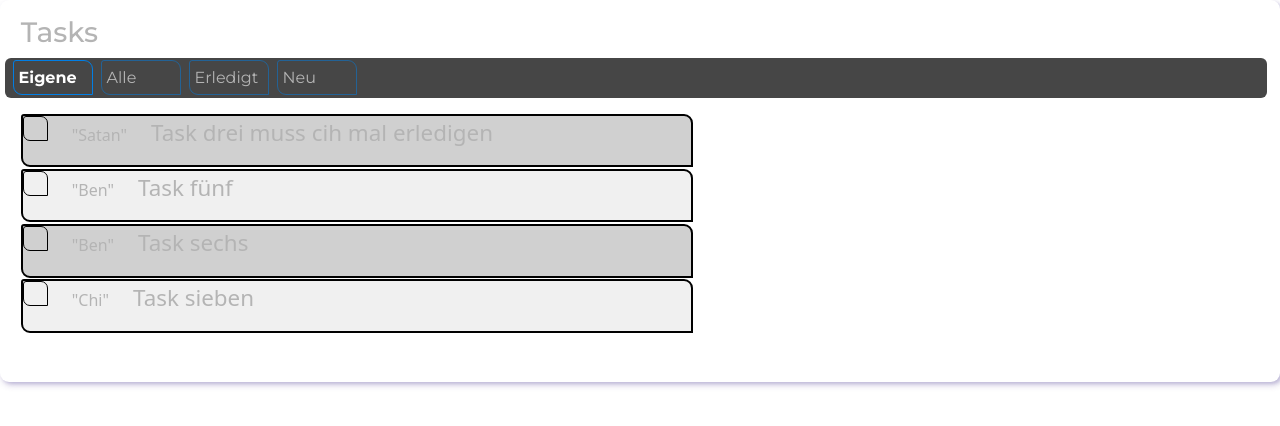
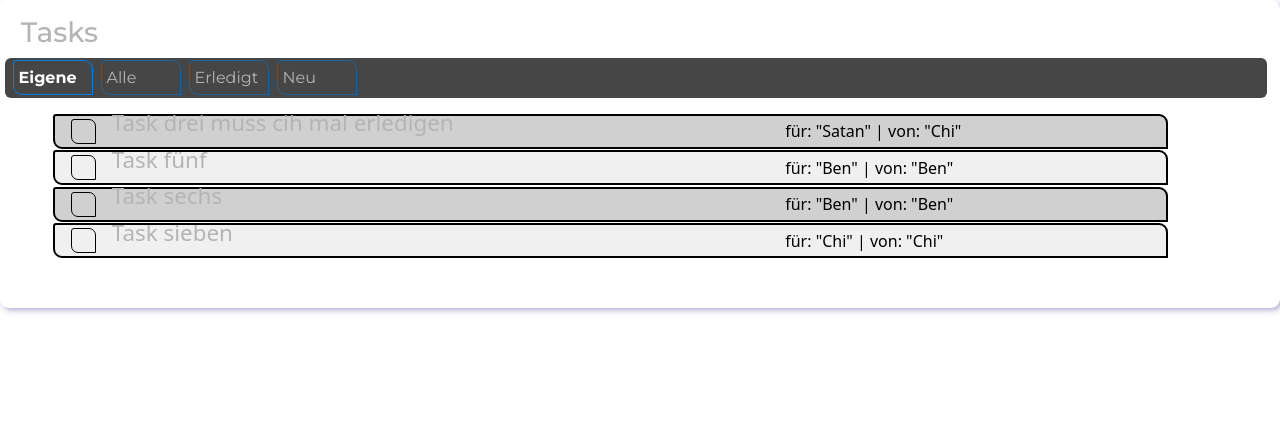
Before and after one commit to BeHinrichs/simpleCRM-Frontend, an Angular app: page /task in a window 1280 px wide. Shown: the top 426 px of the page. Built offline with nearby package versions, Linux system fonts and the light colour scheme.

Commit message:
Small Changes on Tassk-List

```diff
--- a/src/app/dashboard/models/task.models.ts
+++ b/src/app/dashboard/models/task.models.ts
@@ -1,6 +1,7 @@
 export interface Task {
   id: string;
   name: string;
+  from: string;
   title: string;
   status: string;
   checked: boolean;
--- a/src/app/dashboard/task/data/mock-data.ts
+++ b/src/app/dashboard/task/data/mock-data.ts
@@ -4,6 +4,7 @@ export const tasks : Task[] = [
     {
         id:'1',
         name: "Chi",
+        from: "Ben",
         title:"Task eins",
         status: 'complete',
         checked: true
@@ -11,6 +12,7 @@ export const tasks : Task[] = [
     {
         id:'2',
         name: "Ben",
+        from: "Ben",
         title:"Task zwei",
         status: 'complete',
         checked: true
@@ -18,6 +20,7 @@ export const tasks : Task[] = [
     {
         id:'3',
         name: "Satan",
+        from: "Chi",
         title:"Task drei muss cih mal erledigen",
         status: 'incomplete',
         checked: false
@@ -25,6 +28,7 @@ export const tasks : Task[] = [
     {
         id:'4',
         name: "Ben",
+        from: "Chi",
         title:"Task vier",
         status: 'complete',
         checked: true
@@ -32,6 +36,7 @@ export const tasks : Task[] = [
     {
         id:'5',
         name: "Ben",
+        from: "Ben",
         title:"Task fünf",
         status: 'incomplete',
         checked: false
@@ -39,6 +44,7 @@ export const tasks : Task[] = [
     {
         id:'6',
         name: "Ben",
+        from: "Ben",
         title:"Task sechs",
         status: 'incomplete',
         checked: false
@@ -46,6 +52,7 @@ export const tasks : Task[] = [
     {
         id:'7',
         name: "Chi",
+        from: "Chi",
         title:"Task sieben",
         status: 'incomplete',
         checked: false
--- a/src/app/dashboard/task/services/task-service.ts
+++ b/src/app/dashboard/task/services/task-service.ts
@@ -27,7 +27,8 @@ export class TaskService {
 
    const newTask = {
       id: (this.todos.length + 1).toString(),
-      name: "Ben",                                // Hier muss noch eingepflegt werden, das der jeweils angemeldete Username hinterlegt wird!
+      name: "Ben",                                        // Per Dropdown wählen
+      from: "Platzhalter",                                // Hier muss noch eingepflegt werden, das der jeweils angemeldete Username hinterlegt wird!
       title: task,
       status: "incomplete",
       checked: false
--- a/src/app/dashboard/task/tasks/task-list/task-list.css
+++ b/src/app/dashboard/task/tasks/task-list/task-list.css
@@ -1,13 +1,22 @@
+.task-list-container {
+    display: flex;
+    flex-direction: row;
+    margin-top: 1rem;
+    gap: 5px;
+    color: black;
+}
+.task-list-text {
+    width: 60%;
+}
 .task-list-li-element {
     display: flex;
     flex-direction: row;
     justify-content: flex-start;
-    align-items:baseline;
-    margin-left: -2rem;
-    margin-right: 3rem;
-
+    align-items:center;
+    padding-left: 1rem;
+    height: 35px;
     box-sizing: border-box;
-    gap: 1.5rem;
+    gap: 1rem;
     border: 2px solid black;
 }
 :host-context(ul.task-list-ul):nth-child(even) li {
@@ -44,9 +53,9 @@
 .checkbox:checked::before {
     content: "✔";
     position: absolute;
-    font-size: 1.6rem;
+    font-size: 1.4rem;
     color: rgb(74, 255, 74);
-    left: -0.2rem;
+    /* left: -0.2rem; */
 }
 
 .task-text {
--- a/src/app/dashboard/task/tasks/task-list/task-list.html
+++ b/src/app/dashboard/task/tasks/task-list/task-list.html
@@ -5,7 +5,13 @@
         type="checkbox"
         (change)="toggleStatus()"
     />
-  <p class="task-name" [ngClass]="{'text-stroke': data().checked}">"{{ data().name }}"</p>
+    <div class="task-list-text">
         <p class="task-text" [ngClass]="{'text-stroke': data().checked}">{{ data().title }}</p>
+    </div>
+    <div class="task-list-container">
+        <p class="task-name" [ngClass]="{'text-stroke': data().checked}">für: "{{ data().name }}" | von: "{{ data().from }}"</p>
+    </div>
+
+
 
 </li>
--- a/src/app/dashboard/task/tasks/tasks.css
+++ b/src/app/dashboard/task/tasks/tasks.css
@@ -2,13 +2,13 @@
 .teaser-list {
     display: flex;
     flex-direction: column;
-    justify-content: flex-start;
-    align-items: flex-start;
+    justify-content: center;
+    align-items: center;
     margin:1rem;
     margin-bottom: 2rem;
 }
 .task-list-h1, .teaser-list {
-    width: 45rem;
+    width: 90%;
 }
 ul {
     display: flex;
```
Lines whose indentation alone changed are shown as unchanged.
